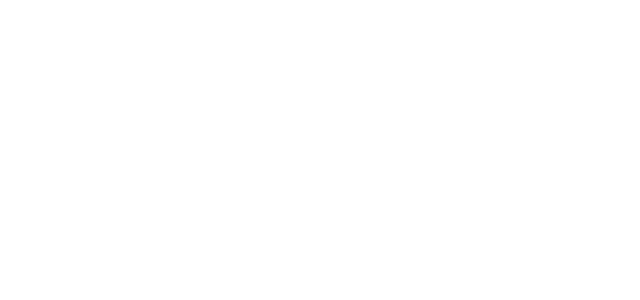
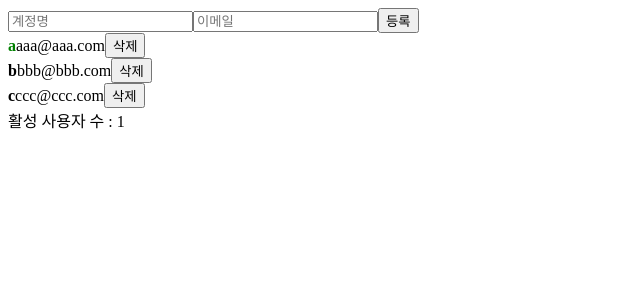
Before and after one commit to sangha-ju/React-test, a React (Create React App) app: page / in a window 1280 px wide. Shown: the top 300 px of the page, without its empty margins (0-640 px from the left). Built offline with nearby package versions, Linux system fonts and the light colour scheme.

Commit message:
userList commit

```diff
--- a/src/App.js
+++ b/src/App.js
@@ -1,5 +1,93 @@
+import { useMemo, useRef, useState } from "react";
+import CreateUsers from "./CreateUsers";
+import UserList from "./UserList";
+
 function App() {
-  return <div className="App"></div>;
+  const [users, setUsers] = useState([
+    {
+      id: 1,
+      username: "a",
+      email: "aaa@aaa.com",
+      active: true,
+    },
+    {
+      id: 2,
+      username: "b",
+      email: "bbb@bbb.com",
+      active: false,
+    },
+    {
+      id: 3,
+      username: "c",
+      email: "ccc@ccc.com",
+      active: false,
+    },
+  ]);
+
+  const [inputs, setInputs] = useState({
+    username: "",
+    email: "",
+  });
+
+  const { username, email } = inputs;
+
+  const onChange = (e) => {
+    const { name, value } = e.target;
+    setInputs({
+      ...inputs,
+      [name]: value,
+    });
+  };
+
+  const nextId = useRef(4);
+
+  const onCreate = (e) => {
+    const user = {
+      id: nextId.current,
+      username,
+      email,
+    };
+
+    setUsers({ ...users, user });
+    setInputs({
+      username: "",
+      email: "",
+    });
+
+    nextId.current += 1;
+  };
+
+  const onRemove = (id) => {
+    setUsers(users.filter((user) => user.id !== id));
+  };
+
+  const onToggle = (id) => {
+    setUsers(
+      users.map((user) =>
+        user.id === id ? { ...user, active: !user.active } : user,
+      ),
+    );
+  };
+
+  const countActiveUsers = (users) => {
+    console.log("활성 사용자 수 세는 중...");
+    return users.filter((user) => user.active).length;
+  };
+
+  const count = useMemo(() => countActiveUsers(users), [users]);
+
+  return (
+    <div className="App">
+      <CreateUsers
+        username={username}
+        email={email}
+        onChange={onChange}
+        onCreate={onCreate}
+      />
+      <UserList users={users} onRemove={onRemove} onToggle={onToggle} />
+      <div>활성 사용자 수 : {count}</div>
+    </div>
+  );
 }
 
 export default App;
--- /dev/null
+++ b/src/CreateUsers.js
@@ -0,0 +1,23 @@
+import React from "react";
+
+function CreateUser({ username, email, onChange, onCreate }) {
+  return (
+    <div>
+      <input
+        name="username"
+        placeholder="계정명"
+        onChange={onChange}
+        value={username}
+      />
+      <input
+        name="email"
+        placeholder="이메일"
+        onChange={onChange}
+        value={email}
+      />
+      <button onClick={onCreate}>등록</button>
+    </div>
+  );
+}
+
+export default CreateUser;
--- /dev/null
+++ b/src/UserList.js
@@ -0,0 +1,38 @@
+import React from "react";
+
+function User({ user, onRemove, onToggle }) {
+  const { username, email, id, active } = user;
+
+  return (
+    <div>
+      <b
+        style={{
+          color: active ? "green" : "black",
+          cursor: "pointer",
+        }}
+        onClick={() => onToggle(id)}
+      >
+        {username}
+      </b>
+      <span>{email}</span>
+      <button onClick={() => onRemove(id)}>삭제</button>
+    </div>
+  );
+}
+
+function UserList({ users, onRemove, onToggle }) {
+  return (
+    <div>
+      {users.map((user) => (
+        <User
+          user={user}
+          key={user.id}
+          onRemove={onRemove}
+          onToggle={onToggle}
+        />
+      ))}
+    </div>
+  );
+}
+
+export default UserList;
```
